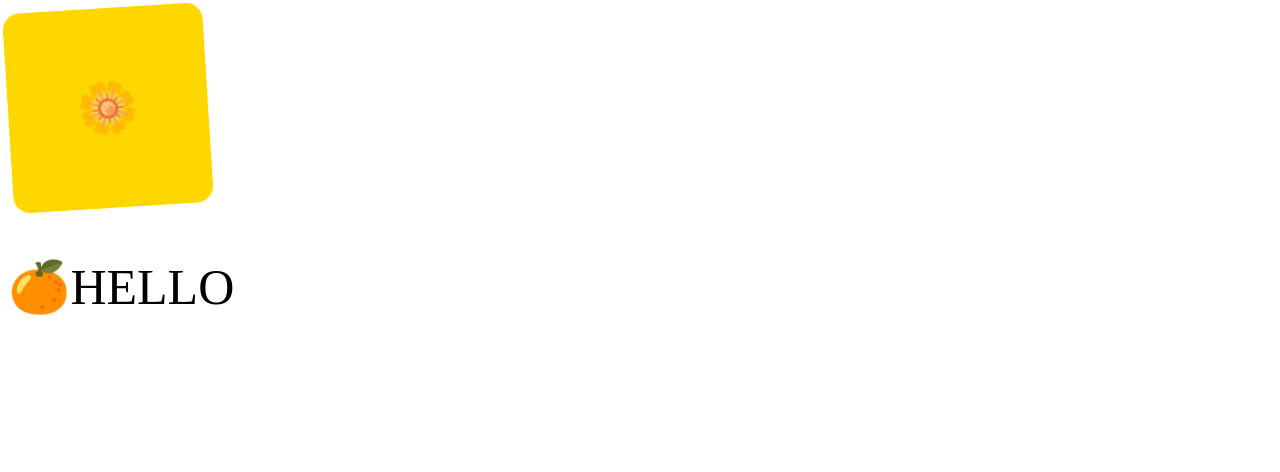
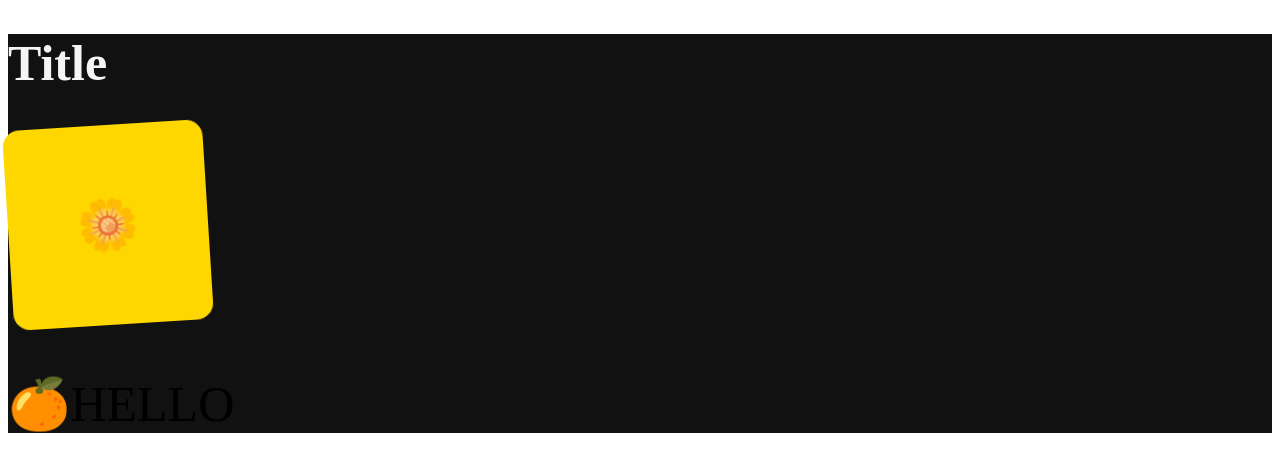
Before and after one commit to ddozza54/react-js_movie-web, a React (Create React App) app: page / in a window 1280 px wide. Shown: the top 472 px of the page. Built offline with nearby package versions, Linux system fonts and the light colour scheme; the HTML template or start-up script is replaced by a standard one.

Commit message:
theme 만들기 1

```diff
--- a/src/App.js
+++ b/src/App.js
@@ -1,6 +1,8 @@
 import styled, { keyframes } from "styled-components";
 
-const Wrapper = styled.div``;
+const Wrapper = styled.div`
+  background-color: ${(props) => props.theme.backgroundColor};
+`;
 
 const roatation = keyframes`
 0%{
@@ -23,7 +25,11 @@
   }
 `;
 
-function App() {
+const Title = styled.h1`
+  font-size: 50px;
+  color: ${(props) => props.theme.textColor};
+`;
+
 const Box = styled.div`
   height: 200px;
   width: 200px;
@@ -37,9 +43,10 @@
     }
   }
 `;
-
+function App() {
   return (
     <Wrapper>
+      <Title>Title</Title>
       <Box>
         <Emoji>🌼</Emoji>
       </Box>
--- a/src/index.js
+++ b/src/index.js
@@ -1,10 +1,23 @@
 import React from "react";
 import ReactDOM from "react-dom";
 import App from "./App";
+import { ThemeProvider } from "styled-components";
+
+const darkTheme = {
+  textColor: "whitesmoke",
+  backgroundColor: "#111",
+};
+
+const lightTheme = {
+  textColor: "#111",
+  backgroundColor: "whitesmoke",
+};
 
 ReactDOM.render(
   <React.StrictMode>
-    <App />
+    <ThemeProvider theme={darkTheme}>
+      <App />
+    </ThemeProvider>
   </React.StrictMode>,
   document.getElementById("root")
 );
```
Also changed, not shown: src/index.css (added). Lines whose indentation alone changed are shown as unchanged.
